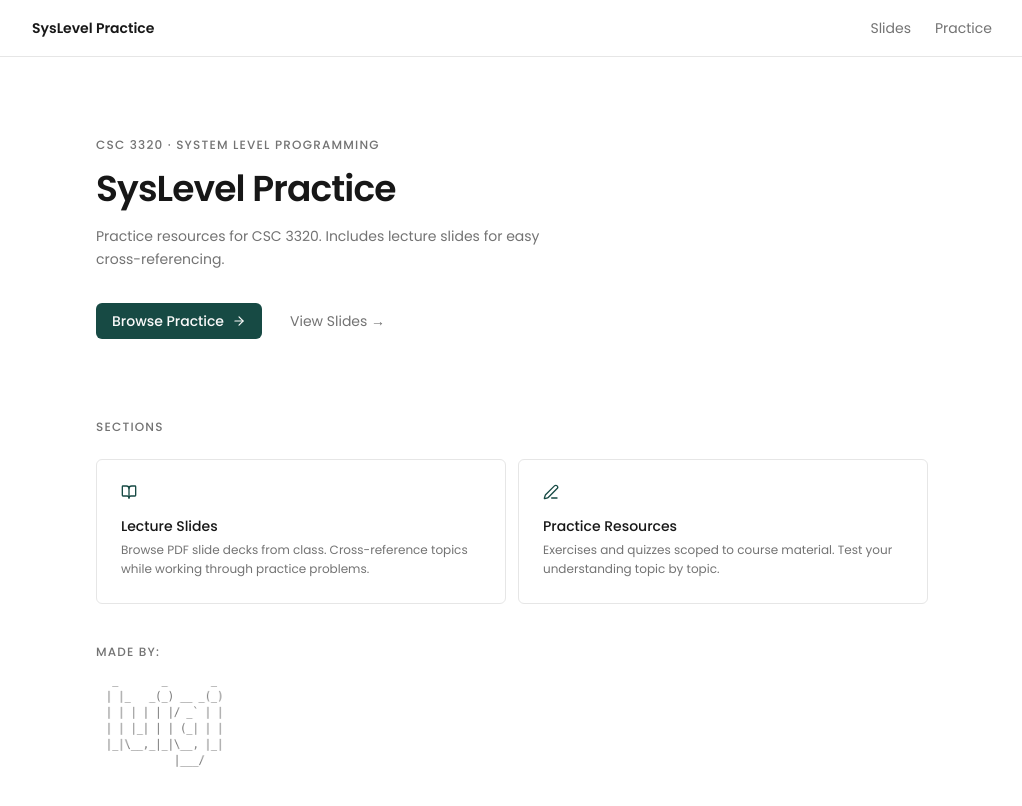
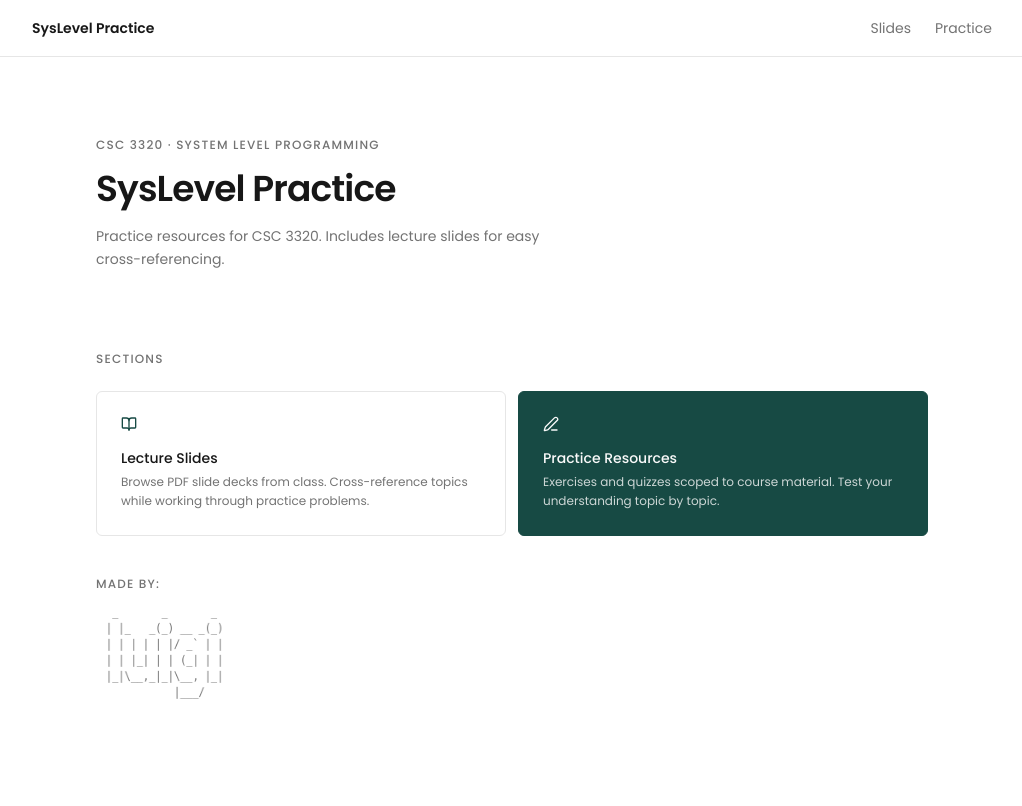
Before and after one commit to lui-gi/system-level-practice, a React (Vite) app in the folder client/: page / in a window 1280 px wide. Shown: the top 806 px of the page, without its empty margins (128-1150 px from the left). Built offline with nearby package versions, Linux system fonts and the light colour scheme.

Commit message:
fix: removed redundant buttons

```diff
--- a/client/src/pages/HomePage.tsx
+++ b/client/src/pages/HomePage.tsx
@@ -7,12 +7,14 @@ const sections = [
     icon: BookOpen,
     title: "Lecture Slides",
     description: "Browse PDF slide decks from class. Cross-reference topics while working through practice problems.",
+    highlight: false,
   },
   {
     to: "/practice",
     icon: PenLine,
     title: "Practice Resources",
     description: "Exercises and quizzes scoped to course material. Test your understanding topic by topic.",
+    highlight: true,
   },
 ];
 
@@ -31,21 +33,6 @@ export default function HomePage() {
         <p className="mb-8 max-w-md text-sm leading-relaxed text-muted-foreground">
           Practice resources for CSC 3320. Includes lecture slides for easy cross-referencing.
         </p>
-        <div className="flex items-center gap-3">
-          <Link
-            to="/practice"
-            className="inline-flex items-center gap-2 rounded bg-primary px-4 py-2 text-sm font-medium text-primary-foreground transition-colors hover:bg-primary/90"
-          >
-            Browse Practice
-            <ArrowRight className="h-3.5 w-3.5" />
-          </Link>
-          <Link
-            to="/slides"
-            className="inline-flex items-center px-4 py-2 text-sm text-muted-foreground transition-colors hover:text-foreground"
-          >
-            View Slides →
-          </Link>
-        </div>
 
       </section>
 
@@ -55,19 +42,23 @@ export default function HomePage() {
           Sections
         </p>
         <div className="grid gap-3 sm:grid-cols-2">
-          {sections.map(({ to, icon: Icon, title, description }) => (
+          {sections.map(({ to, icon: Icon, title, description, highlight }) => (
             <Link
               key={to}
               to={to}
-              className="group flex flex-col gap-4 rounded border border-border p-6 transition-colors hover:bg-accent"
+              className={`group flex flex-col gap-4 rounded border p-6 transition-colors ${
+                highlight
+                  ? "border-primary bg-primary text-primary-foreground hover:bg-primary/90"
+                  : "border-border hover:bg-accent"
+              }`}
             >
               <div className="flex items-center justify-between">
-                <Icon className="h-4 w-4 text-primary" />
-                <ArrowRight className="h-3.5 w-3.5 text-muted-foreground opacity-0 transition-opacity group-hover:opacity-100" />
+                <Icon className={`h-4 w-4 ${highlight ? "text-primary-foreground" : "text-primary"}`} />
+                <ArrowRight className={`h-3.5 w-3.5 opacity-0 transition-opacity group-hover:opacity-100 ${highlight ? "text-primary-foreground" : "text-muted-foreground"}`} />
               </div>
               <div>
-                <h3 className="mb-1 text-sm font-medium text-foreground">{title}</h3>
-                <p className="text-xs leading-relaxed text-muted-foreground">{description}</p>
+                <h3 className={`mb-1 text-sm font-medium ${highlight ? "text-primary-foreground" : "text-foreground"}`}>{title}</h3>
+                <p className={`text-xs leading-relaxed ${highlight ? "text-primary-foreground/80" : "text-muted-foreground"}`}>{description}</p>
               </div>
             </Link>
           ))}
```
